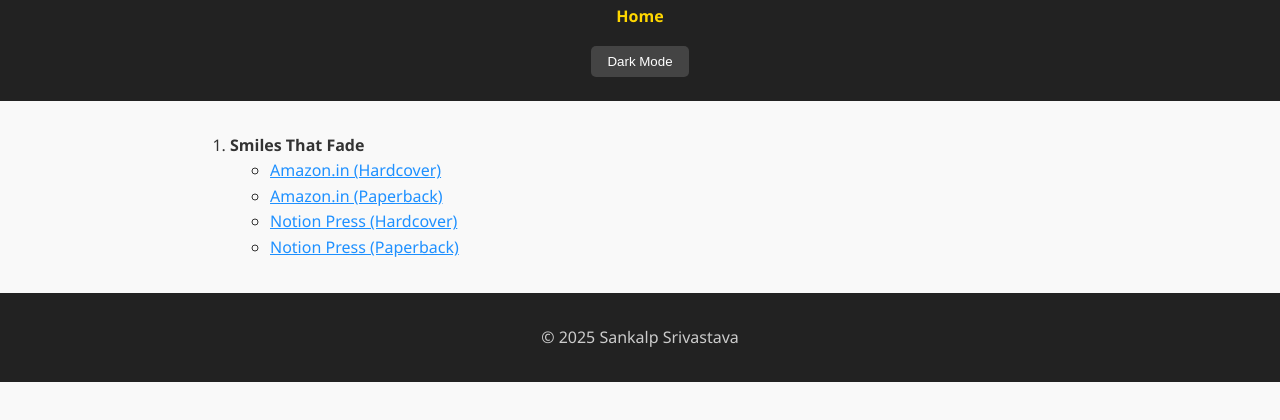
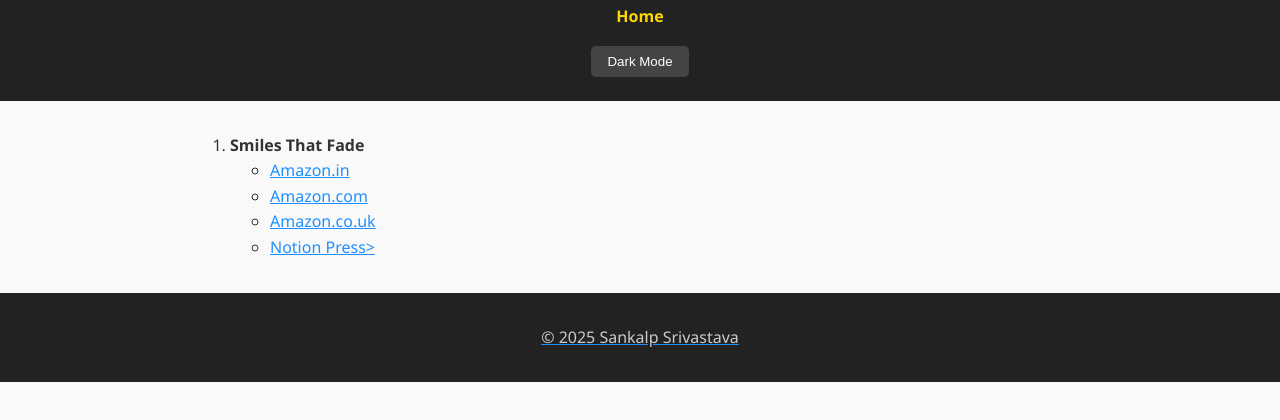
Before and after one commit to Goku1999/SankalpSrivastavaIntro, a plain HTML site: page books.html in a window 1280 px wide. Shown: the part 114-534 px from the top of the page. Drawn offline with Linux system fonts and the light colour scheme.

Commit message:
Add international link

```diff
--- a/books.html
+++ b/books.html
@@ -21,10 +21,10 @@
 		  <li><b>Smiles That Fade</b></li>
 		  <section>
 			  <ul>
-				<li><a href="https://www.amazon.in/dp/B0FY32XPFY/ref=sr_1_2?dib=eyJ2IjoiMSJ9.Es7ZYpMexORiK6vqaa_fPLzTNA3zcHE0LeIT3gF78Wnb4SqlLZs4qrCsMt7NOgYQELKWEE8oTOGyfSmxmI2iAA.2ZfzteUtON2yCkXJBOH3TPKaliKBFzkt7C_cd3G7A-w&dib_tag=se&keywords=smiles+that+fade+book&qid=1761671770&sr=8-2" target="_blank">Amazon.in (Hardcover)</a></li>
-				<li><a href="https://www.amazon.in/dp/B0FY35Q29N/ref=sr_1_1?dib=eyJ2IjoiMSJ9.Es7ZYpMexORiK6vqaa_fPLzTNA3zcHE0LeIT3gF78Wnb4SqlLZs4qrCsMt7NOgYQELKWEE8oTOGyfSmxmI2iAA.2ZfzteUtON2yCkXJBOH3TPKaliKBFzkt7C_cd3G7A-w&dib_tag=se&keywords=smiles+that+fade+book&qid=1761671065&sr=8-1" target="_blank">Amazon.in (Paperback)</a></li>
-				<li><a href="https://notionpress.com/in/read/smiles-that-fade-hardcover/hardcover" target="_blank">Notion Press (Hardcover)</a></li>
-				<li><a href="https://notionpress.com/in/read/smiles-that-fade/paperback" target="_blank">Notion Press (Paperback)</a></li>
+				<li><a href="https://www.amazon.in/dp/B0FY32XPFY?ref_=cm_sw_r_ffobk_cp_ud_dp_7W2ZS81AJDDC3Z7JDXAQ" target="_blank">Amazon.in</a></li>
+				<li><a href="https://www.amazon.com/dp/B0FY35Q29N?ref_=cm_sw_r_ffobk_cp_ud_dp_19GB3W107WYMF5WQJWY9" target="_blank">Amazon.com</a></li>
+				<li><a href="https://www.amazon.co.uk/dp/B0FY35Q29N?ref_=cm_sw_r_ffobk_cp_ud_dp_BGMGCVK81FSP2QDHKKF0" target="_blank">Amazon.co.uk</a></li>
+				<li><a href="https://notionpress.com/in/read/smiles-that-fade-hardcover/hardcover" target="_blank">Notion Press></li>
 			  </ul>
       </ol>
     </section>
```
